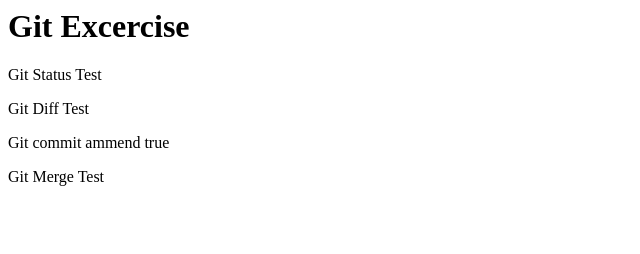
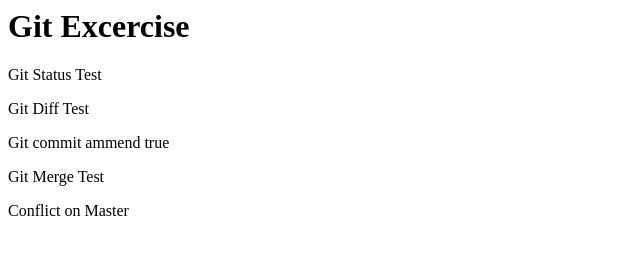
Before and after one commit to tonokaki/git_tutorial, a plain HTML site: page index.html in a window 1280 px wide. Shown: the whole page, without its empty margins (0-640 px from the left). Drawn offline with Linux system fonts and the light colour scheme.

Commit message:
add 'conflict' message on master index.html

```diff
--- a/index.html
+++ b/index.html
@@ -3,3 +3,4 @@
 <p>Git Diff Test</p><p></p>
 <p>Git commit ammend true</p>
 <p>Git Merge Test</p>
+<p>Conflict on Master</p>
```
